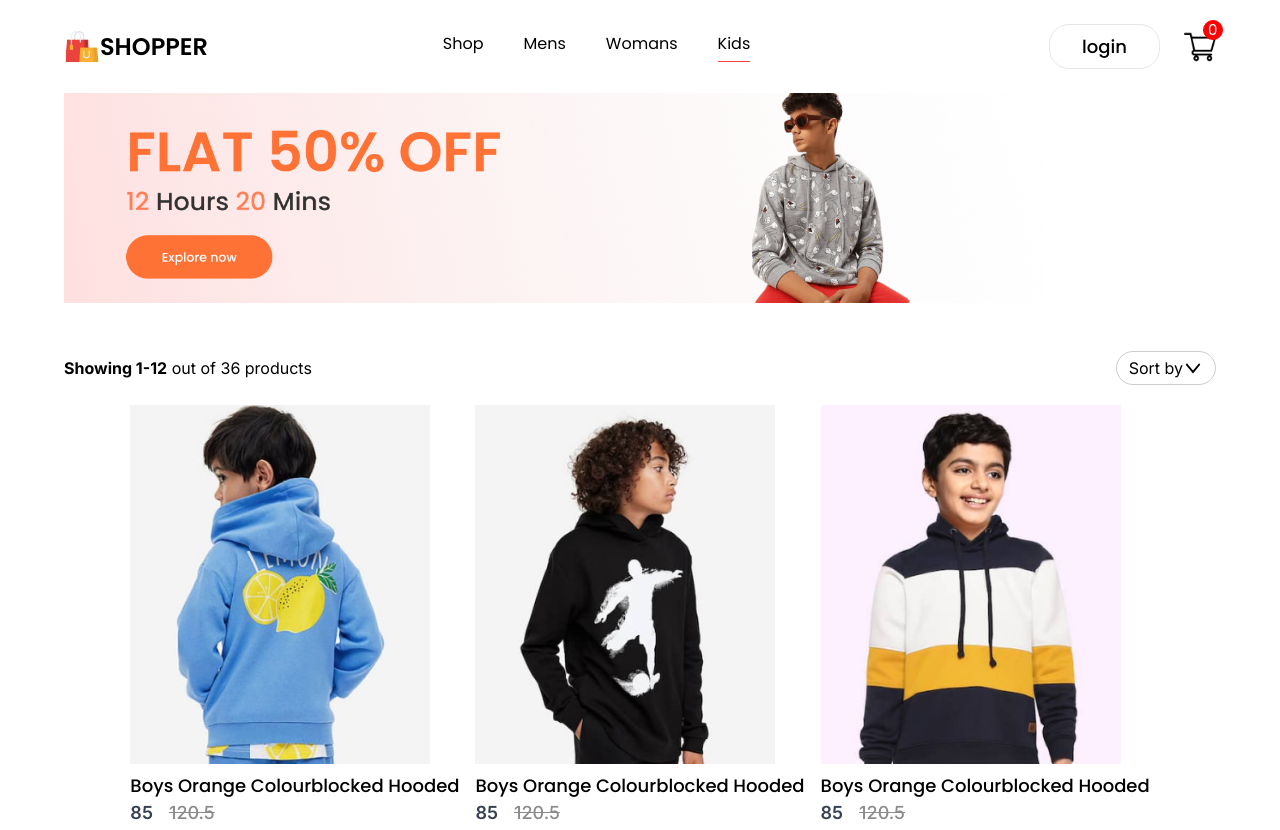
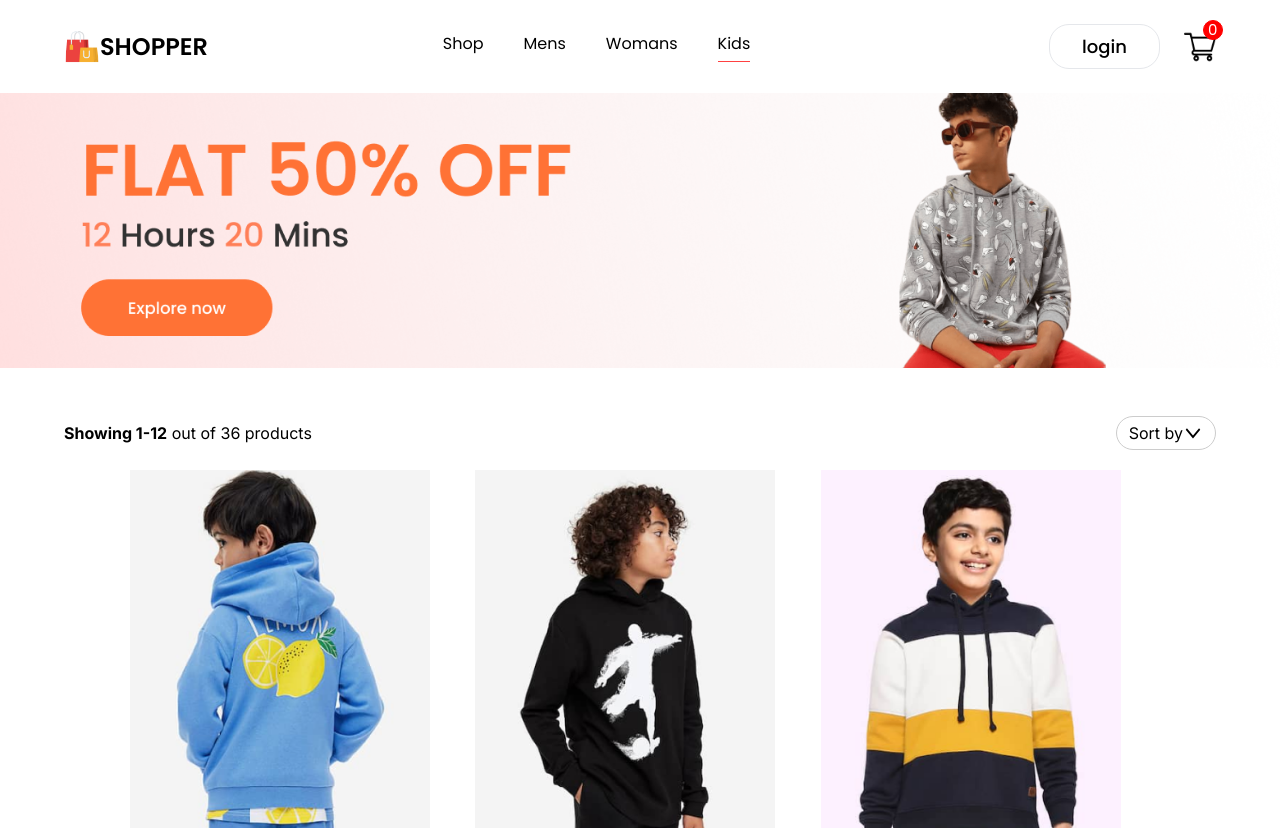
Before and after one commit to GhadeerAbed/e-commerce-website, a Next.js app: page /kid in a window 1280 px wide. Shown: the top 830 px of the page. Built offline with nearby package versions, Linux system fonts and the light colour scheme.

Commit message:
update bg

```diff
--- a/src/components/shop_category/page.jsx
+++ b/src/components/shop_category/page.jsx
@@ -7,8 +7,9 @@ import Button from "../button/page";
 
 const ShopCategory = ({ img, category }) => {
   return (
+    <div>
+      <Image src={img} alt="img" className="block " />
       <div className="sm:mx-16 mx-6">
-      <Image src={img} alt="img" className="block w-[85%] " />
         <div className="flex xs:flex-row  flex-col  justify-between xs:items-center items-start mt-12">
           <p>
             <span className="font-bold">Showing 1-12</span> out of 36 products
@@ -29,6 +30,7 @@ const ShopCategory = ({ img, category }) => {
           </Button>
         </div>
       </div>
+    </div>
   );
 };
 
```
Lines whose indentation alone changed are shown as unchanged.
